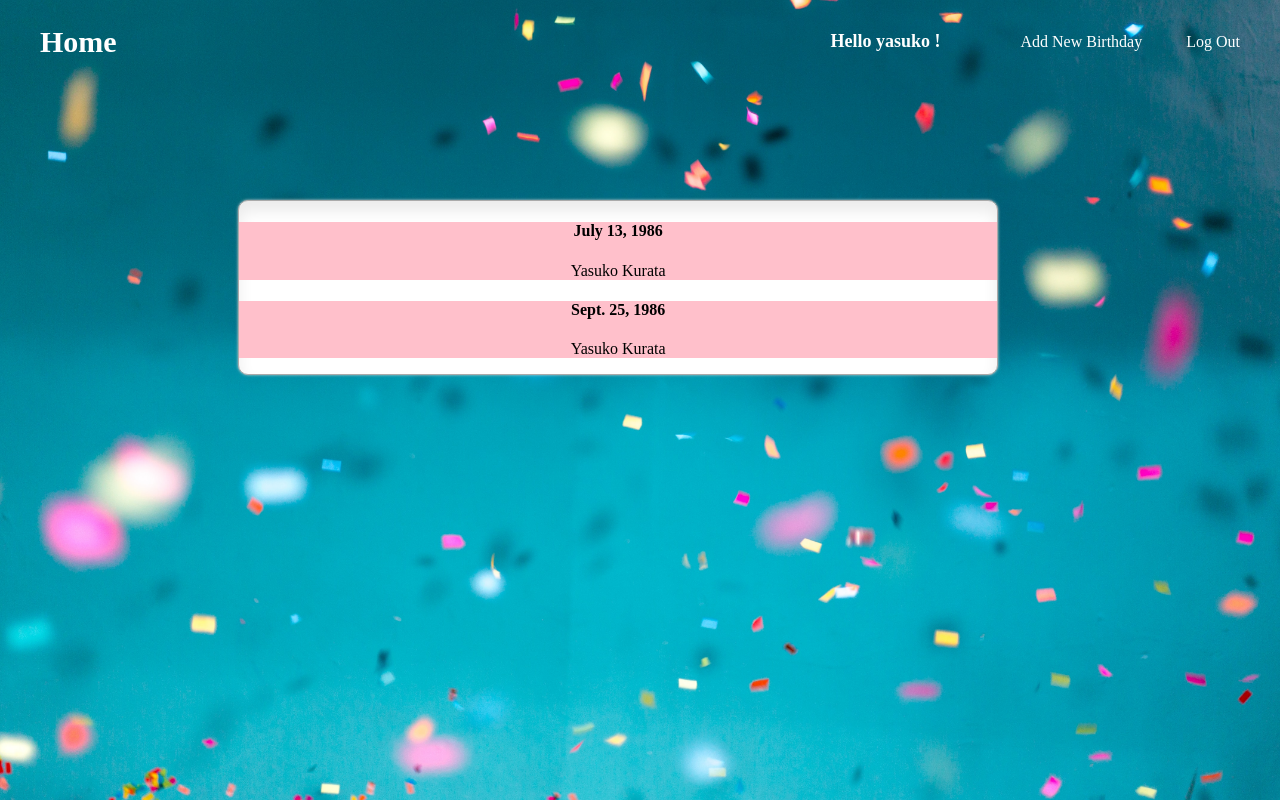
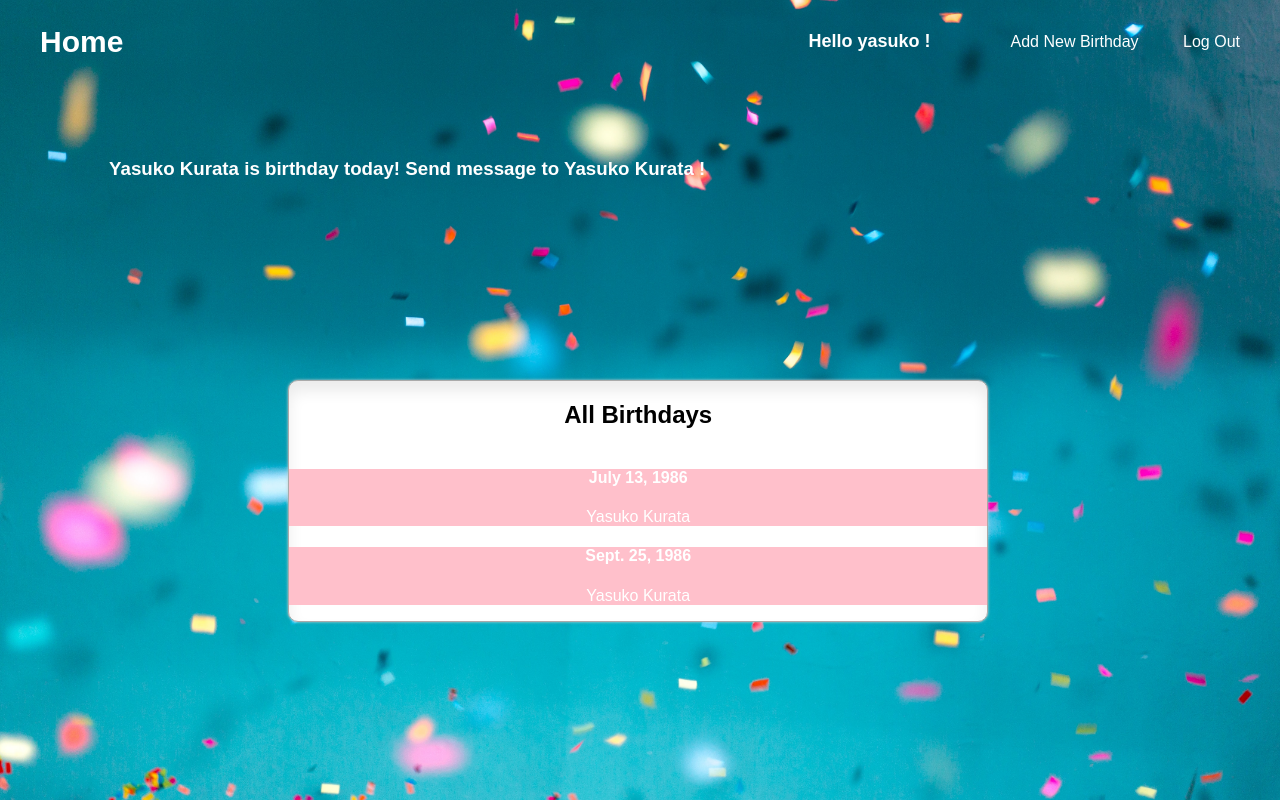
Before and after one commit to ykurata/Birthday-reminder, a Django app: page /birthdays/all/ in a window 1280 px wide. Run offline with Django 3.2, Linux system fonts and the light colour scheme; a user stored in the database is signed in; data comes from the database, SQL or seed files in the repository; both versions use the stored data as it was after the commit.

Commit message:
updated edit view

```diff
--- a/birthday_reminder/assets/css/layout.css
+++ b/birthday_reminder/assets/css/layout.css
@@ -1,11 +1,27 @@
+html {
+  background: url('/static/images/blue.jpg') no-repeat center center fixed;
+  -webkit-background-size: cover;
+  -moz-background-size: cover;
+  -o-background-size: cover;
+  background-size: cover;
+}
+
 body {
+  padding: 50px;
+  font: 16px Arial, Helvetica, sans-serif;
+  /* display: flex;
+  justify-content: center;
+  align-items: center; */
+}
+
+/* body {
   background: url('/static/images/blue.jpg') no-repeat center center fixed;
   -webkit-background-size: cover;
   -moz-background-size: cover;
   -o-background-size: cover;
   background-size: cover;
   font-family: 16px Arial, Helvetica, sans-serif;
-}
+} */
 
 a {
   text-decoration: none;
@@ -65,25 +81,6 @@ nav ul li.username {
 }
 
 
-
-/* nav ul li a {
-  text-decoration: none;
-  color: white;
-  font-size: 20px;
-}
-
-
-
-nav h2 {
-  color: black;
-  margin-left: 40px;
-}
-
-nav h2:hover {
-  color: white;
-} */
-
-
 /* Style for home.html  */
 .home {
   text-align: center;
@@ -104,6 +101,13 @@ nav h2:hover {
 
 
 /* Style for forms */
+.message {
+  width: 60%;
+  text-align: center;
+  color: white;
+  margin-top: 100px;
+}
+
 .container {
   width: 60%;
   text-align: center;
--- a/birthday_reminder/birthdays/models.py
+++ b/birthday_reminder/birthdays/models.py
@@ -68,11 +68,12 @@ class Birthday(models.Model):
 
     user = models.ForeignKey(settings.AUTH_USER_MODEL)
     name = models.CharField(max_length=100)
-    date_of_birth = YearlessDateField(null=True)
+    date_of_birth = models.DateField(null=True)
+    # date_of_birth = YearlessDateField(null=True)
     # month = models.CharField(
     #     max_length=100,
     #     choices=MONTH_CHOICES,
-    #     default="January"
+        # default="January"
     # )
     # day = models.IntegerField(
     #     choices=DAY_CHOICES,
--- a/birthday_reminder/birthdays/templates/birthday/birthday_list.html
+++ b/birthday_reminder/birthdays/templates/birthday/birthday_list.html
@@ -2,13 +2,18 @@
 {% load static from staticfiles %}
 
 {% block body_content %}
+  <div class="message">
+    <h3 style="text-align:center;margin-top:100px;color:white">{{ message }}<h3>
+  </div>
   <div class="container">
-    {{ message }}
+    <h2>All Birthdays</h2>
     {% for birthday in birthdays %}
       <div class="inner-container" style="background-color:pink">
         <div class="list-container">
-          <h4><b>{{ birthday.date_of_birth }}</b></h4>
-          <p>{{ birthday.name }}</p>
+          <a href="{% url "birthdays:edit" pk=birthday.pk %}">
+            <h4><b>{{ birthday.date_of_birth }}</b></h4>
+            <p>{{ birthday.name }}</p>
+          <a>
         </div>
       </div>
     {% endfor %}
--- a/birthday_reminder/birthdays/urls.py
+++ b/birthday_reminder/birthdays/urls.py
@@ -6,6 +6,5 @@ urlpatterns = [
     url(r"^(?P<pk>\d+)/edit/$", views.edit_birthday, name="edit"),
     url(r"^all/$", views.birthday_list, name="list"),
     url(r"^create/$", views.create_birthday, name="create"),
-    # url(r"^(?P<pk>\d+)/edit/$", views.edit_birthday, name="edit"),
     url(r"^(?P<pk>\d+)/delete/$", views.delete_birthday, name="delete"),
 ]
--- a/birthday_reminder/birthdays/views.py
+++ b/birthday_reminder/birthdays/views.py
@@ -13,11 +13,12 @@ from . import forms
 @login_required
 def birthday_list(request):
     """show birthdays list"""
-    # today = date.today()
+    today = date.today()
     message = ""
     birthdays = models.Birthday.objects.all().order_by('date_of_birth')
-    # if birthdays.filter(date_of_birth__date=date.today()):
-    #     message = "Happy birthday!"
+    for birthday in birthdays:
+        if birthdays.filter(date_of_birth__month=today.month, date_of_birth__day=today.day):
+            message = birthday.name + " is birthday today! Send message to " + birthday.name + " !"
 
     return render(request, 'birthday/birthday_list.html', {'birthdays': birthdays, 'message': message })
 
@@ -52,8 +53,8 @@ def edit_birthday(request, pk):
 
     form = forms.BirthdayFrom(instance=birthday)
 
-    if request == "POST":
-        form = forms.BirthdayFrom(request.POST)
+    if request.method == "POST":
+        form = forms.BirthdayFrom(request.POST, instance=birthday)
 
         if form.is_valid():
             birthday = form.save(commit=False)
```
Also changed, not shown: birthday_reminder/birthdays/migrations/0009_auto_20190713_0149.py (added), birthday_reminder/db.sqlite3.
